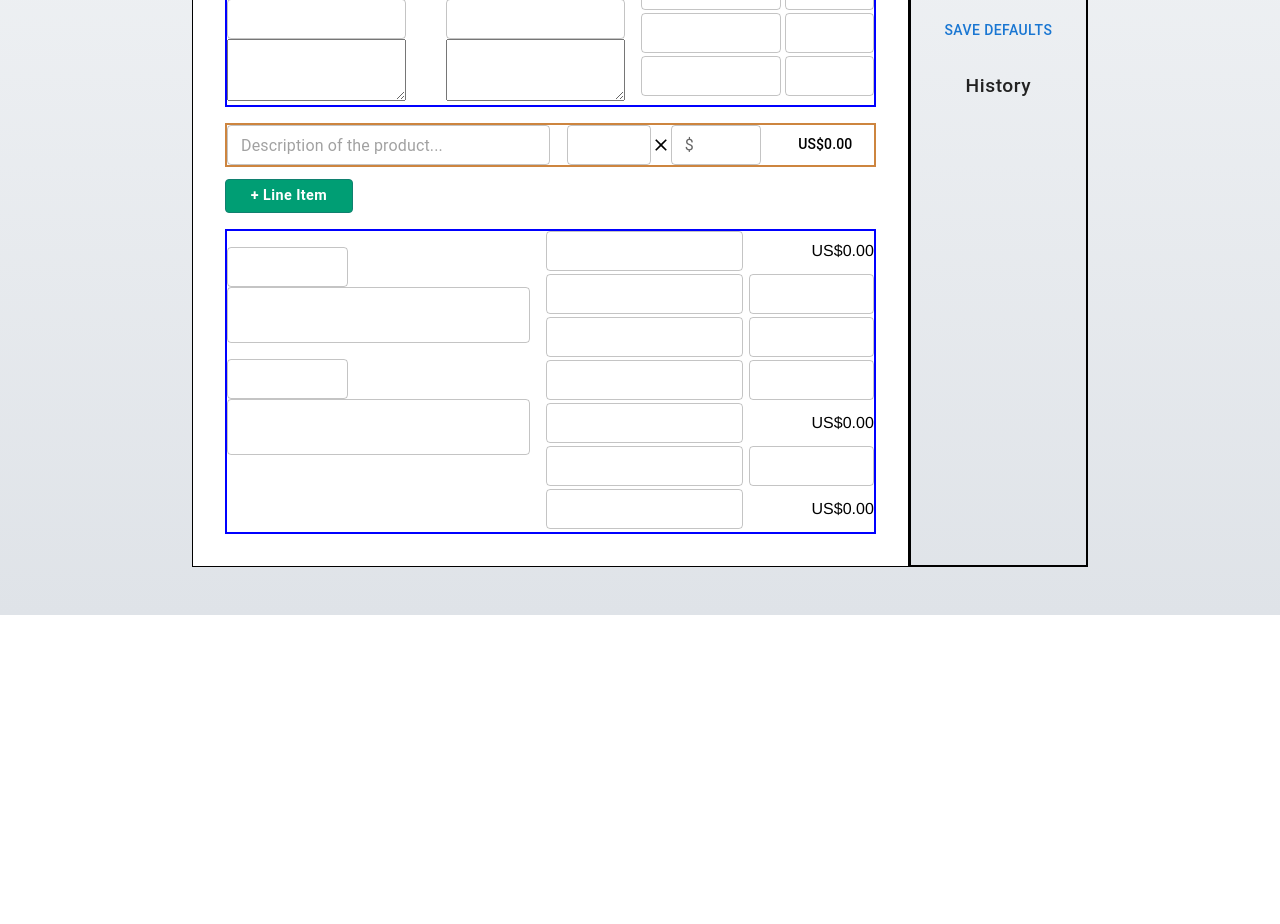
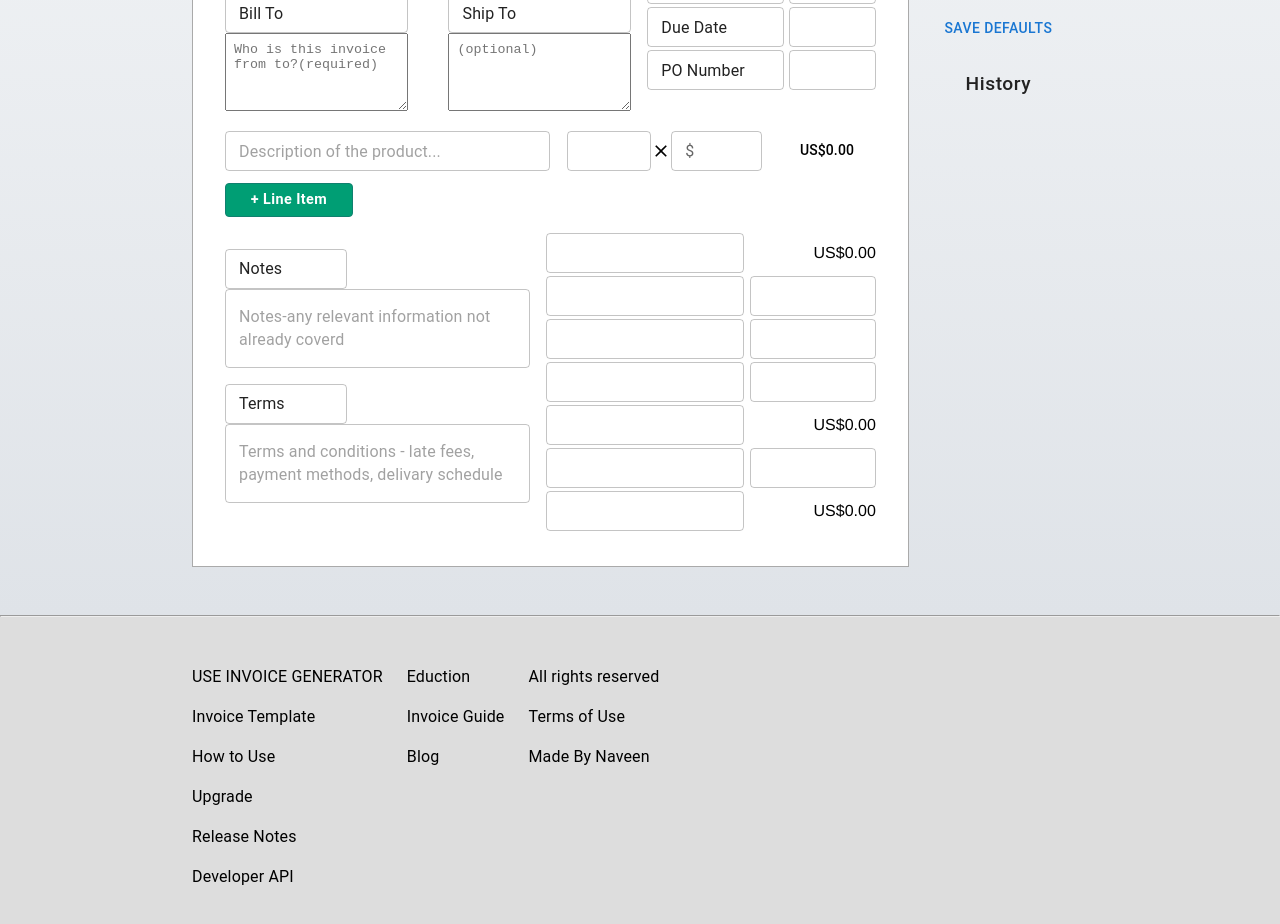
Before and after one commit to inaveentata/invoice-generator, a React (Create React App) app: page / in a window 1280 px wide. Shown: the part 700-1624 px from the top of the page. Before the commit the page ends 1315 px from the top, so only its background shows below. Built offline with nearby package versions, Linux system fonts and the light colour scheme.

Commit message:
Done with UI

```diff
--- a/src/App.js
+++ b/src/App.js
@@ -1,9 +1,17 @@
-import InvoiceGenerator from './InvoiceGenerator';
+import Footer from "./components/Footer";
+import Header from "./components/Header";
+import InvoiceBody from "./components/InvoiceBody";
+import NavBar from "./components/NavBar";
+
 
 function App() {
   return (
     <>
-      <InvoiceGenerator />
+      <NavBar />
+      <Header />
+      <InvoiceBody />
+      <hr />
+      <Footer />
     </>
   );
 }
--- a/src/InvoiceGenerator.js
+++ /dev/null
@@ -1,16 +0,0 @@
-import React from 'react'
-import Header from './components/Header'
-import InvoiceBody from './components/InvoiceBody'
-import NavBar from './components/NavBar'
-
-const InvoiceGenerator = () => {
-  return (
-    <>
-      <NavBar />
-      <Header />
-      <InvoiceBody />
-    </>
-  )
-}
-
-export default InvoiceGenerator
--- a/src/components/BillDetails.js
+++ b/src/components/BillDetails.js
@@ -1,11 +1,20 @@
-import React from "react";
+import React,{useState} from "react";
 import { Stack, Box, TextField, TextareaAutosize } from "@mui/material";
 
 const BillDetails = () => {
+  const [date, setDate] = useState('Date')
+  const [paymentTerms, setPaymentTerms] = useState("Payment Terms");
+  const [dueDate, setDueDate] = useState('Due Date')
+  const [poNumber, setPoNumber] = useState('PO Number')
+  const [billTo, setBillTo] = useState('Bill To')
+  const [shipTo, setShipTo] = useState('Ship To')
   return (
-    <Stack direction={{ md: "row" }} sx={{ border:'2px solid blue', mt: "1rem" }} spacing={{ md: 2 }}>
+    <Stack direction={{ md: "row" }} sx={{ mt: "1rem" }} spacing={{ md: 2 }}>
       <Stack>
-        <TextField size="large" sx={{ width: { xs: "100%", md: "90%" } }} />
+        <TextField
+          multiline
+          placeholder='Who is this invoice from? (required)'
+          size="large" sx={{ width: { xs: "100%", md: "90%" } }} />
 
         <Box
           sx={{
@@ -14,15 +23,15 @@ const BillDetails = () => {
             flexDirection: { xs: "column", md: "row" },
           }}
         >
-          <BillInfoSingle />
-          <BillInfoSingle />
+          <BillInfoSingle value={billTo } setValue={ setBillTo} text="Who is this invoice from to?(required)"/>
+          <BillInfoSingle value={shipTo } setValue={ setShipTo} text='(optional)' />
         </Box>
       </Stack>
       <Stack mt='1rem'>
-        <BillDateSingle />
-        <BillDateSingle />
-        <BillDateSingle />
-        <BillDateSingle />
+        <BillDateSingle value={date } setValue={ setDate} />
+        <BillDateSingle value={paymentTerms } setValue={ setPaymentTerms} />
+        <BillDateSingle value={dueDate } setValue={ setDueDate} />
+        <BillDateSingle value={poNumber } setValue={ setPoNumber} />
       </Stack>
     </Stack>
   );
@@ -30,12 +39,18 @@ const BillDetails = () => {
 
 // Bill info , Bill
 
-function BillInfoSingle() {
+function BillInfoSingle({text='',value,setValue}) {
   return (
     <Box width={{ md: "45%" }} mt="1rem">
-      <TextField size="small" sx={{ width: { xs: "40%", md: "100%" } }} />
+      <TextField
+        value={value}
+        onChange={(e) => setValue(e.target.value)}
+        size="small"
+        sx={{ width: { xs: "40%", md: "100%" } }}
+      />
       <TextareaAutosize
-        style={{ width: "100%" }}
+        placeholder={text}
+        style={{ padding: "0.5rem", width: "100%" }}
         minRows={4}
         maxRows={4}
         aria-label="bill info"
@@ -44,10 +59,13 @@ function BillInfoSingle() {
   );
 }
 
-function BillDateSingle() {
+function BillDateSingle({value,setValue}) {
   return (
     <Box sx={{ display: "flex", justifyContent: "space-between",mb:'3px' }}>
-      <TextField size="small" sx={{ width: "60%" }} />
+      <TextField
+        value={value}
+        onChange={(e)=>setValue(e.target.value)}
+        size="small" sx={{ width: "60%" }}  />
       <TextField size="small" sx={{ width: "38%" }} />
     </Box>
   );
--- a/src/components/FinalAmount.js
+++ b/src/components/FinalAmount.js
@@ -1,24 +1,30 @@
-import React from "react";
+import React,{useState} from "react";
 import { Box, Stack, TextField } from "@mui/material";
 
 const FinalAmount = () => {
+  const [notes, setNotes] = useState('Notes')
+  const [terms, setTerms] = useState('Terms')
   return (
-    <Stack
-      direction={{ md: "row" }}
-      sx={{ border: "2px solid blue", mt: "1rem" }}
-      spacing={{ md: 2 }}
-    >
+    <Stack direction={{ md: "row" }} sx={{ mt: "1rem" }} spacing={{ md: 2 }}>
       <Stack>
-        <FinalBillTerms />
-        <FinalBillTerms />
+        <FinalBillTerms
+          value={notes}
+          setValue={setNotes}
+          text="Notes-any relevant information not already coverd"
+        />
+        <FinalBillTerms
+          value={terms}
+          setValue={setTerms}
+          text="Terms and conditions - late fees, payment methods, delivary schedule"
+        />
       </Stack>
       <Stack mt="1rem">
         <FinalBillComponents />
-        <FinalBillComponents isEditable/>
-        <FinalBillComponents isEditable/>
-        <FinalBillComponents isEditable/>
+        <FinalBillComponents isEditable />
+        <FinalBillComponents isEditable />
+        <FinalBillComponents isEditable />
         <FinalBillComponents />
-        <FinalBillComponents isEditable/>
+        <FinalBillComponents isEditable />
         <FinalBillComponents />
       </Stack>
     </Stack>
@@ -26,11 +32,21 @@ const FinalAmount = () => {
 };
 
 //Final Bill terms
-function FinalBillTerms() {
+function FinalBillTerms({text,value,setValue}) {
   return (
     <Box mt="1rem">
-      <TextField size="small" sx={{ width: "40%" }} />
-      <TextField size="large" multiline sx={{ width: "100%" }} />
+      <TextField
+        value={value}
+        onChange={(e) => setValue(e.target.value)}
+        size="small"
+        sx={{ width: "40%" }}
+      />
+      <TextField
+        placeholder={text}
+        size="large"
+        multiline
+        sx={{ width: "100%" }}
+      />
     </Box>
   );
 }
--- a/src/components/Footer.js
+++ b/src/components/Footer.js
@@ -0,0 +1,33 @@
+import React from 'react'
+import {Stack,Typography } from '@mui/material'
+
+const Footer = () => {
+  return (
+    <Stack
+      direction={{ md: "row" }}
+      spacing={{ md: 3 }}
+      sx={{ background: "#ddd", p: "3rem 15%" }}
+    >
+      <Stack spacing={2}>
+        <Typography>USE INVOICE GENERATOR</Typography>
+        <Typography>Invoice Template</Typography>
+        <Typography>How to Use</Typography>
+        <Typography>Upgrade</Typography>
+        <Typography>Release Notes</Typography>
+        <Typography>Developer API</Typography>
+      </Stack>
+      <Stack spacing={2}>
+        <Typography>Eduction</Typography>
+        <Typography>Invoice Guide</Typography>
+        <Typography>Blog</Typography>
+      </Stack>
+      <Stack spacing={2}>
+        <Typography>All rights reserved</Typography>
+        <Typography>Terms of Use</Typography>
+        <Typography>Made By Naveen</Typography>
+      </Stack>
+    </Stack>
+  );
+}
+
+export default Footer
--- a/src/components/InvoiceAside.js
+++ b/src/components/InvoiceAside.js
@@ -6,7 +6,7 @@ const InvoiceAside = () => {
   return (
     <Stack
       width={{ xs: "auto", md: "20%" }}
-      sx={{ p: 2, border: "2px solid black" }}
+      sx={{ p: 2}}
     >
       InvoiceAside
       <Box
--- a/src/components/InvoiceHeader.js
+++ b/src/components/InvoiceHeader.js
@@ -14,7 +14,6 @@ const InvoiceHeader = () => {
       display="flex"
       justifyContent={{ md: "space-between" }}
       flexDirection={{ xs: "column", md: "row" }}
-      sx={{border:'2px solid red'}}
     >
       <Box sx={{ order: { xs: "2", md: "1" } }}>
         <label htmlFor="contained-button-file">
--- a/src/components/InvoiceMain.js
+++ b/src/components/InvoiceMain.js
@@ -10,7 +10,7 @@ const InvoiceMain = () => {
     <Box
       width={{ xs: "auto", md: "80%" }}
       sx={{
-        border: "1px solid",
+        border: "1px solid #aaa",
         bgcolor: "#fff",
         p: { xs: "1rem", md: "2rem" },
       }}
--- a/src/components/SingleItem.js
+++ b/src/components/SingleItem.js
@@ -13,7 +13,6 @@ function SingleItem(){
     <Box
       sx={{
         mt: "1rem",
-        border: "2px solid peru",
         display: "flex",
         flexDirection: { xs: "column", md: "row" },
         justifyContent: "space-between",
```
